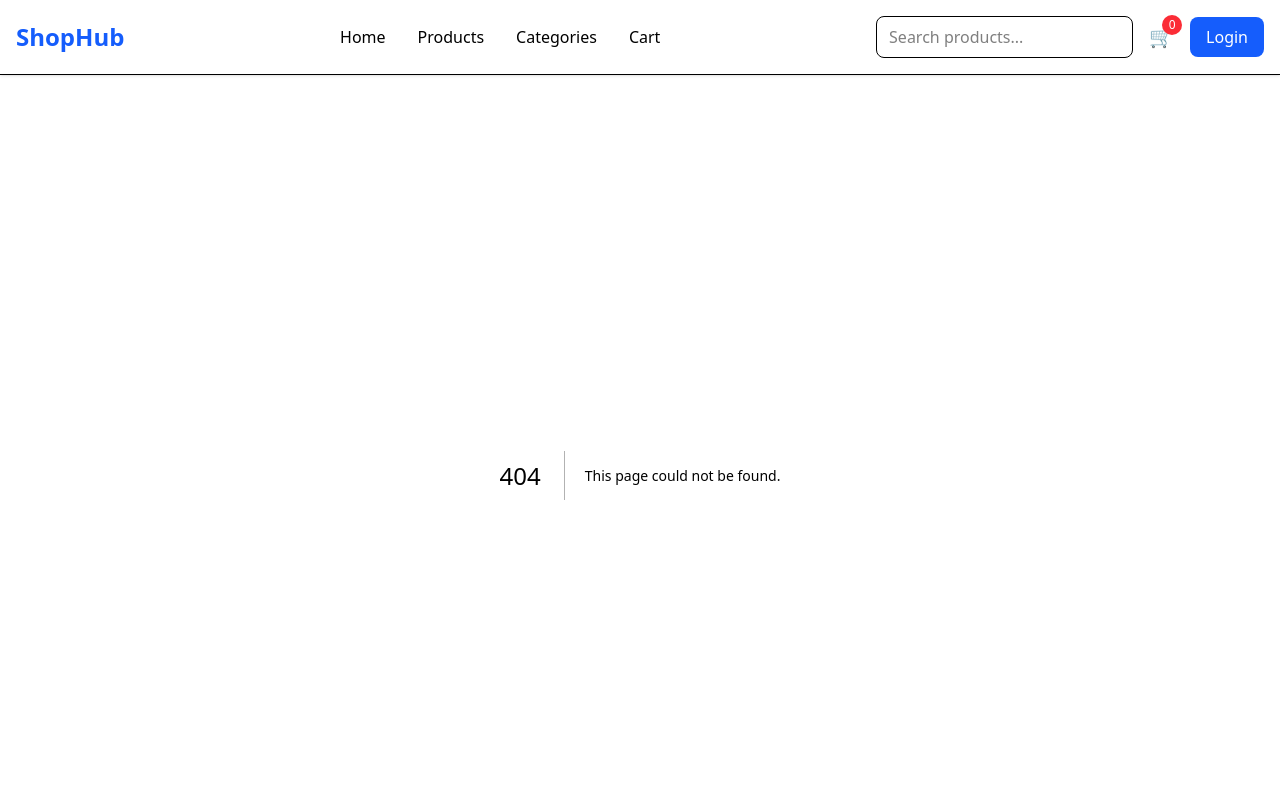
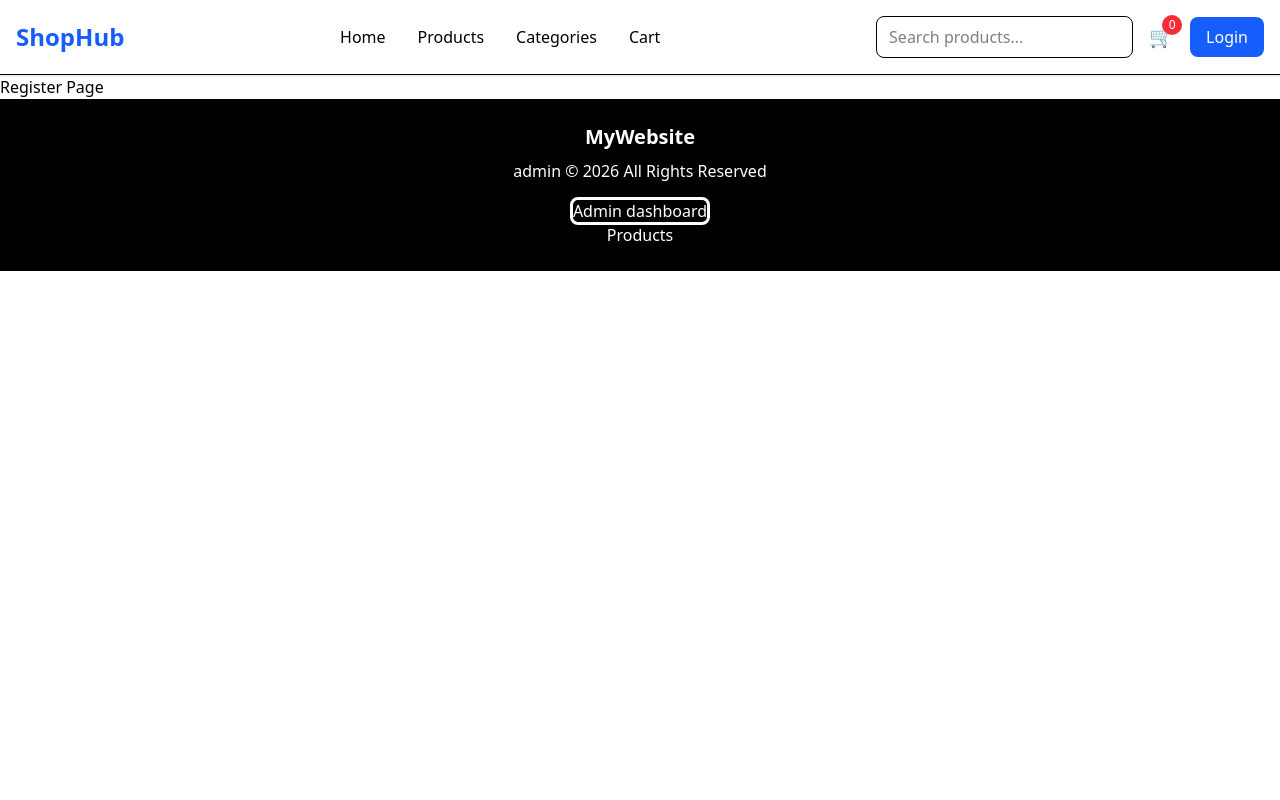
Before and after one commit to gazianoyarhossain8-bit/next-app, a Next.js app: page /register in a window 1280 px wide. Before the commit this address had no page. Shown: the top 800 px of the page. Built offline with nearby package versions, Linux system fonts and the light colour scheme.

Commit message:
login | register fix

```diff
--- /dev/null
+++ b/src/app/login/page.js
@@ -0,0 +1,3 @@
+export default function LoginPage() {
+    return <h1>Login Page</h1>;
+  }
--- /dev/null
+++ b/src/app/register/page.js
@@ -0,0 +1,3 @@
+export default function RegisterPage() {
+    return <h1>Register Page</h1>;
+  }
```
